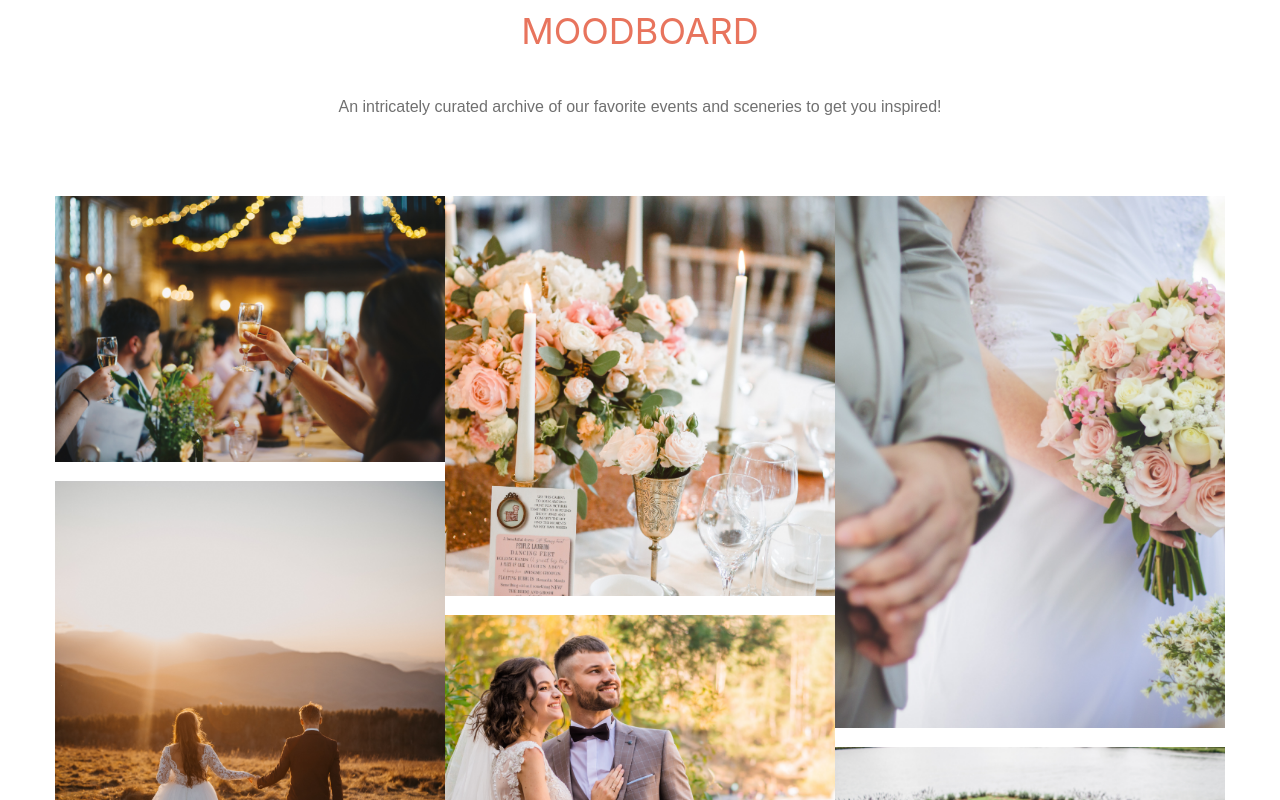
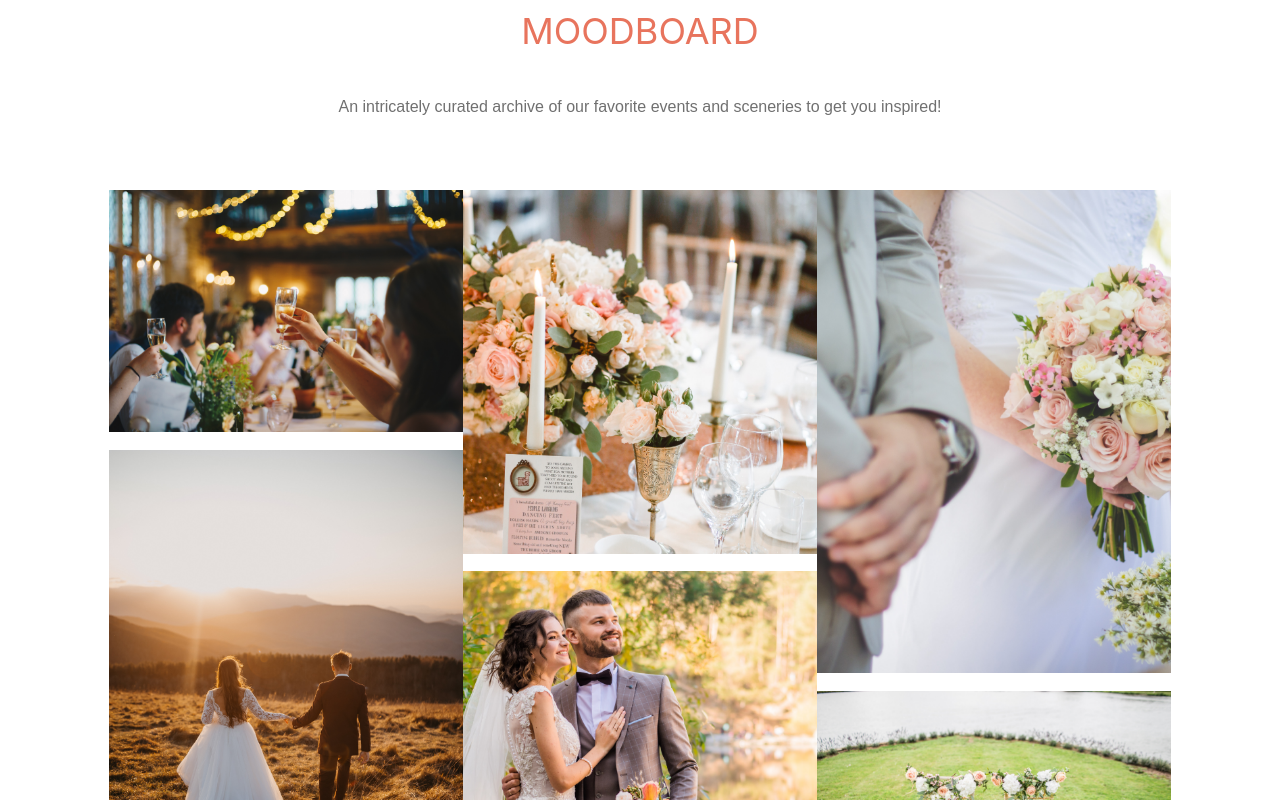
Before and after one commit to SaraBaassiri/Munasabti, a React (Create React App) app: page / in a window 1280 px wide. Shown: the part 3460-4260 px from the top of the page. Built offline with nearby package versions, Linux system fonts and the light colour scheme; no server answers; a web font is replaced by a local one.

Commit message:
Update Home.css

```diff
--- a/src/Views/Public/Home/Home.css
+++ b/src/Views/Public/Home/Home.css
@@ -284,7 +284,7 @@
     flex-direction: row;
     justify-content: space-between;
     align-items: center;
-    padding-inline: 5px;
+    padding-inline: 5%;
 }
 
 .imagesOne {
```
